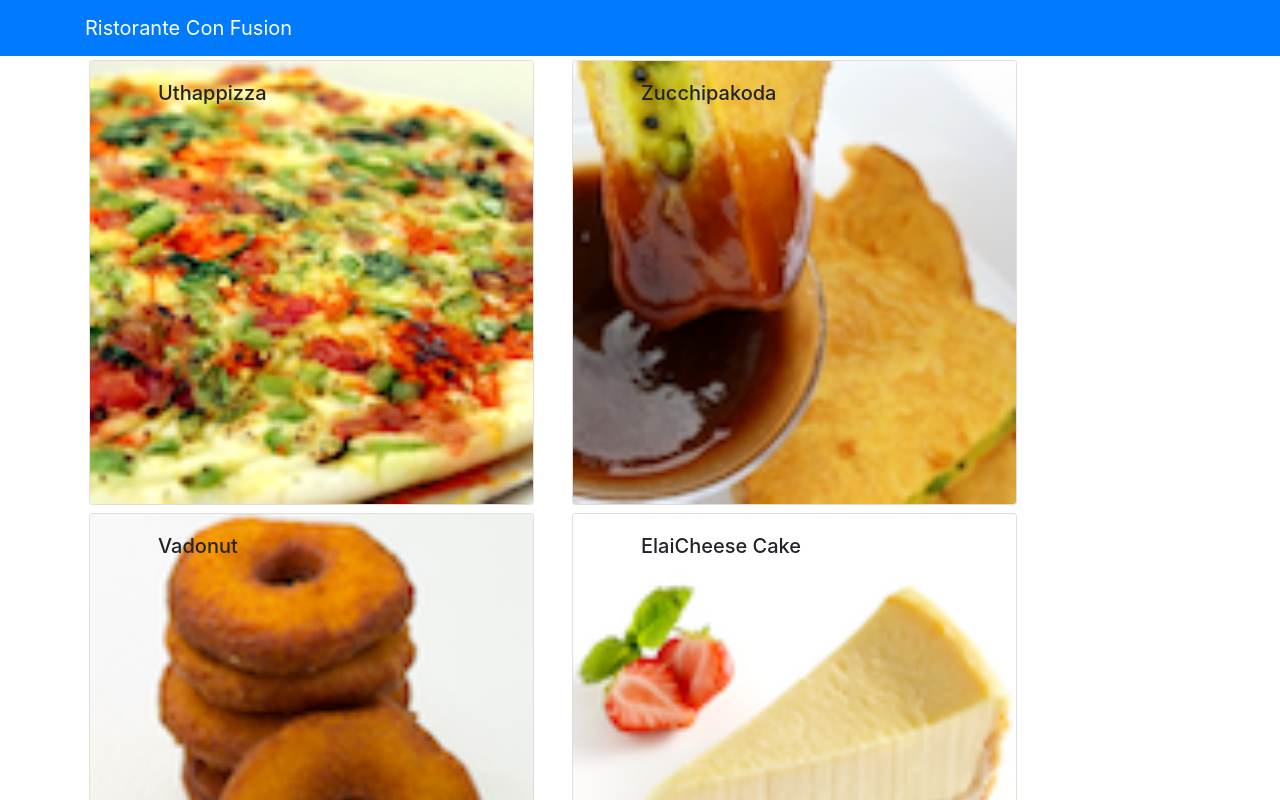
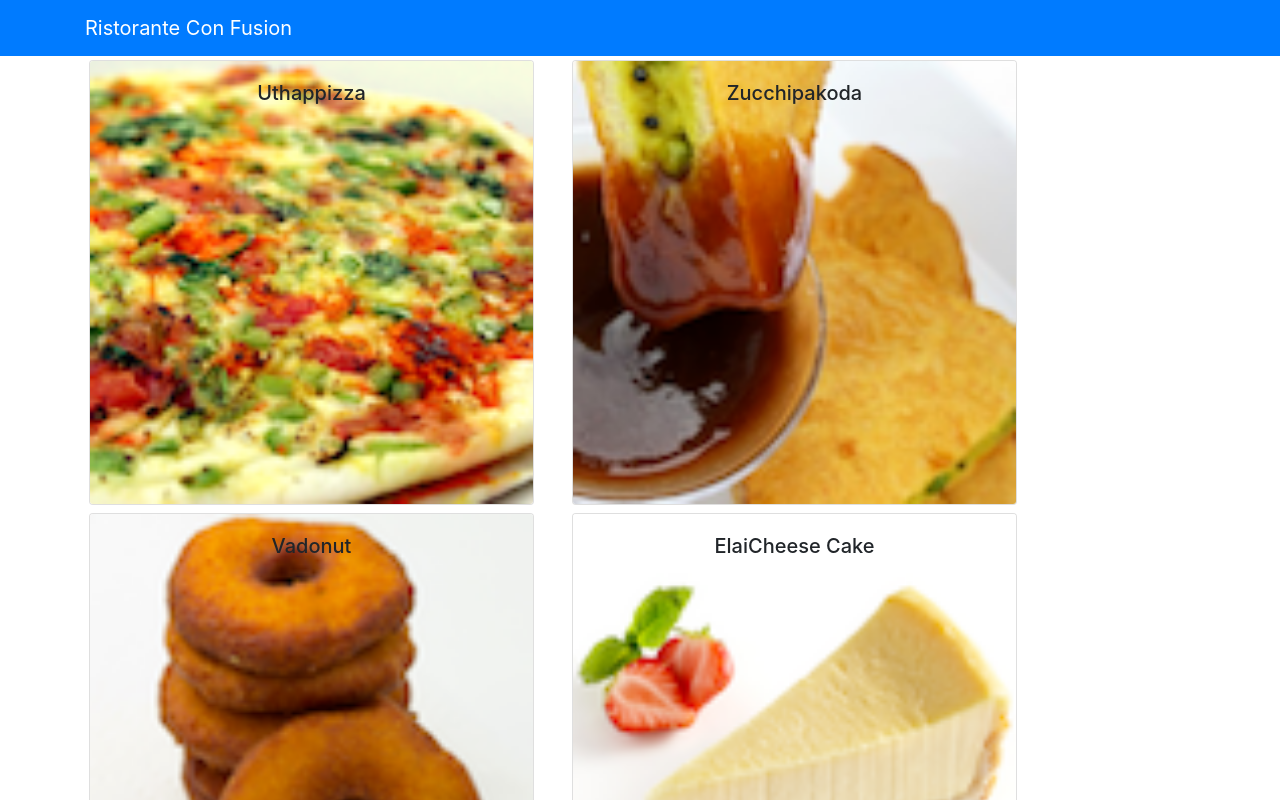
Before and after one commit to MuhammadZain795/Coursera-Full-Stack-React-Proj, a React (Create React App) app in the folder confusion/: page / in a window 1280 px wide. Shown: the top 800 px of the page. Built offline with nearby package versions, Linux system fonts and the light colour scheme.

Commit message:
functional component

```diff
--- a/confusion/src/App.js
+++ b/confusion/src/App.js
@@ -1,28 +1,14 @@
 
 import React, {Component} from 'react';
-import logo from './logo.svg';
 import './App.css';
-import Menu from './components/MenuComponent';
-import { Navbar, NavbarBrand } from 'reactstrap';
-import { DISHES } from './shared/dishes';
+import Main from './components/MainComponent';
 
 class App extends Component {
-  constructor(props) {
-    super(props);
-    this.state = {
-      dishes: DISHES
-    };
-  }
 
   render() {
     return (
-      <div>
-        <Navbar dark color="primary">
-          <div className="container">
-            <NavbarBrand href="/">Ristorante Con Fusion</NavbarBrand>
-          </div>
-        </Navbar>
-        <Menu dishes={this.state.dishes} />
+      <div className="App">
+        <Main />
       </div>
     );
   }
--- a/confusion/src/components/DishDetailComponent.js
+++ b/confusion/src/components/DishDetailComponent.js
@@ -1,24 +1,28 @@
+import React, { Component, Fragment } from "react";
+import { Card, CardImg, CardText, CardBody,
+    CardTitle } from 'reactstrap';
 
-import React, { Component, Fragment } from "react";
-import { Card, CardBody, CardText, CardTitle, CardImg } from "reactstrap";
-
-export class DishDetail extends Component {
-  constructor(props) {
-    super(props);
-    this.state = {
-      dish: this.props.dish
-    };
+  function RenderDish({dish}) {
+    return (
+      <Card>
+        <CardImg width="100%" src={dish.image} alt={dish.name} />
+        <CardBody>
+          <CardTitle>{dish.name}</CardTitle>
+          <CardText>{dish.description}</CardText>
+        </CardBody>
+      </Card>
+    );
   }
 
-  renderComments(comments) {
-    if (comments) {
+  function RenderComments({comments}) {
+    if (comments != null) {
       const commentsList = comments.map(comment => {
         return (
           <ul className="list-unstyled">
-            <li>
+            <li key={comment.id}>
               {comment.comment}
               <br />
-              {comment.author} {comment.date}
+              {comment.author} , {new Intl.DateTimeFormat('en-US', { year: 'numeric', month: 'short', day: '2-digit'}).format(new Date(Date.parse(comment.date)))}
             </li>
           </ul>
         );
@@ -34,35 +38,19 @@ export class DishDetail extends Component {
     }
   }
 
-  renderDish(dish) {
-    if (dish !== null) {
-      const comments = dish.comments.map(comment => {
-        return <p>{comment.comment}</p>;
-      });
+  const  DishDetail = (props) => {
+    if(props.dish != null){
       return (
-        <Card>
-          <CardImg width="100%" src={dish.image} alt={dish.name} />
-          <CardBody>
-            <CardTitle>{dish.name}</CardTitle>
-            <CardText>{dish.description}</CardText>
-          </CardBody>
-        </Card>
+      <div className="container row">
+          <div className="col-12 col-md-5 m-5"><RenderDish dish={props.dish}/></div>
+          <div className="col-12 col-md-5 m-1"><RenderComments comments={props.dish.comments}/></div>
+      </div>
       );
-    } else {
-      return <div></div>;
+    }
+    else{
+      return(
+        <div></div>
+      )
     }
   }
-
-  render() {
-    return (
-      <div className="row">
-        <div className="col-12 col-md-5 m-1">
-          <div>{this.renderDish(this.state.dish)}</div>
-        </div>
-        <div className="col-12 col-md-5">{this.renderComments(this.state.dish.comments)}</div>
-      </div>
-    );
-  }
-}
-
 export default DishDetail;
--- /dev/null
+++ b/confusion/src/components/MainComponent.js
@@ -0,0 +1,36 @@
+import React, { Component } from 'react';
+import { Navbar, NavbarBrand } from 'reactstrap';
+import Menu from './MenuComponent';
+import DishDetail from './DishdetailComponent';
+import { DISHES } from '../shared/dishes';
+
+class Main extends Component {
+
+  constructor(props) {
+    super(props);
+    this.state = {
+        dishes: DISHES,
+        selectedDish: null
+    };
+  }
+
+  onDishSelect(dishId) {
+    this.setState({ selectedDish: dishId});
+  }
+
+  render() {
+    return (
+      <div>
+        <Navbar dark color="primary">
+          <div className="container">
+            <NavbarBrand href="/">Ristorante Con Fusion</NavbarBrand>
+          </div>
+        </Navbar>
+        <Menu dishes={this.state.dishes} onClick={(dishId) => this.onDishSelect(dishId)} />
+        <DishDetail dish={this.state.dishes.filter((dish) => dish.id === this.state.selectedDish)[0]} />
+      </div>
+    );
+  }
+}
+
+export default Main;
--- a/confusion/src/components/MenuComponent.js
+++ b/confusion/src/components/MenuComponent.js
@@ -1,49 +1,36 @@
+import React from 'react';
+import { Card, CardImg, CardImgOverlay,
+    CardTitle } from 'reactstrap';
 
-import React, { Component, Fragment } from "react";
-import { Media, Card, CardImg, CardImgOverlay, CardText, CardBody, CardTitle } from "reactstrap";
-import DishDetail from "./DishDetailComponent";
-
-class Menu extends Component {
-  constructor(props) {
-    super(props);
-    this.state = {
-      selectedDish: null
-    };
-  }
-
-  onDishSelect(dish) {
-    this.setState({
-      selectedDish: dish
-    });
-  }
-
-  renderDish(dish) {
-    if (dish) {
-      return <DishDetail dish={this.state.selectedDish} />;
-    }
-  }
-
-  render() {
-    const menu = this.props.dishes.map(dish => {
+    function RenderMenuItem ({dish, onClick}) {
         return (
-        <div key={dish.id} className="col-12 col-md-5 m-1">
-          <Card onClick={() => this.onDishSelect(dish)}>
+            <Card
+                onClick={() => onClick(dish.id)}>
                 <CardImg width="100%" src={dish.image} alt={dish.name} />
-
-            <CardImgOverlay className="ml-5">
+                <CardImgOverlay>
                     <CardTitle>{dish.name}</CardTitle>
                 </CardImgOverlay>
             </Card>
+        );
+    }
+
+    const Menu = (props) => {
+
+        const menu = props.dishes.map((dish) => {
+            return (
+                <div className="col-12 col-md-5 m-1"  key={dish.id}>
+                    <RenderMenuItem dish={dish} onClick={props.onClick} />
                 </div>
             );
         });
+
         return (
             <div className="container">
-        <div className="row">{menu}</div>
-        <div className="row">{this.renderDish(this.state.selectedDish)}</div>
+                <div className="row">
+                    {menu}
+                </div>
             </div>
         );
     }
-}
 
 export default Menu;
```
Lines whose indentation alone changed are shown as unchanged.
